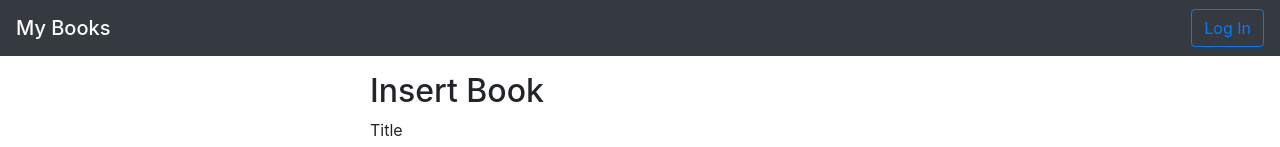
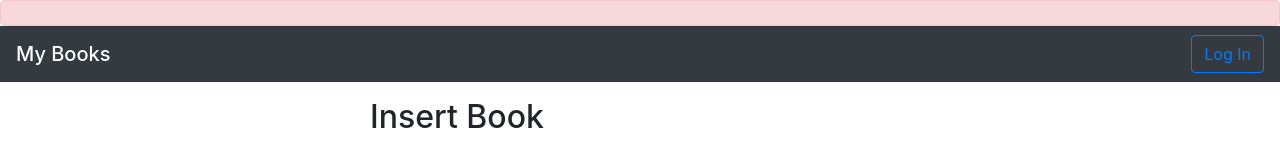
Before and after one commit to MohamedMamdouh-98/books-Library, a React (Create React App) app: page / in a window 1280 px wide. Shown: the top 147 px of the page. Built offline with nearby package versions, Linux system fonts and the light colour scheme; no server answers.

Commit message:
[add]action error When something goes wrong

```diff
--- a/src/components/Header.js
+++ b/src/components/Header.js
@@ -1,14 +1,21 @@
-import React from 'react';
+import React from "react";
+import { useSelector } from "react-redux";
+const Header = () => {
+  const { error } = useSelector((state) => state.books);
 
-const Header = () => {
   return (
-    <nav className='navbar navbar-dark bg-dark'>
-      <span className='navbar-brand mb-0 h1'>My Books</span>
+    <>
+        <div className="alert alert-danger mb-0" role="alert">
+          {error}
+        </div>
+      <nav className="navbar navbar-dark bg-dark">
+        <span className="navbar-brand mb-0 h1">My Books</span>
 
-      <button className='btn btn-outline-primary' type='submit'>
-        Log In
-      </button>
-    </nav>
+        <button className="btn btn-outline-primary" type="submit">
+          Log In
+        </button>
+      </nav>
+    </>
   );
 };
 
```
